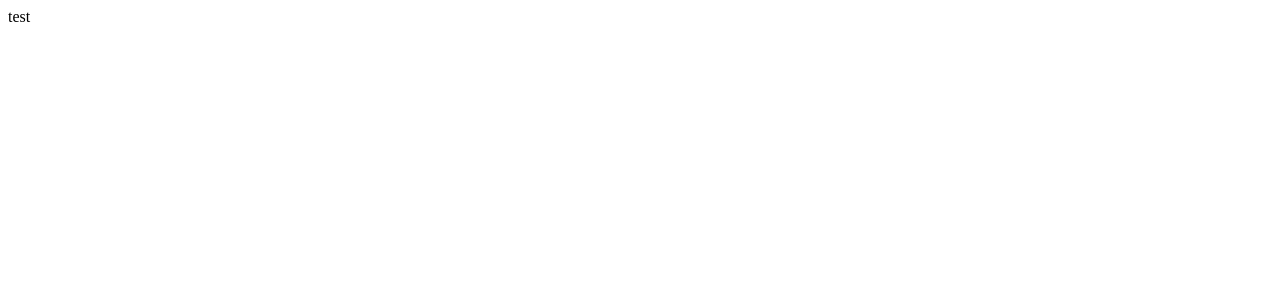
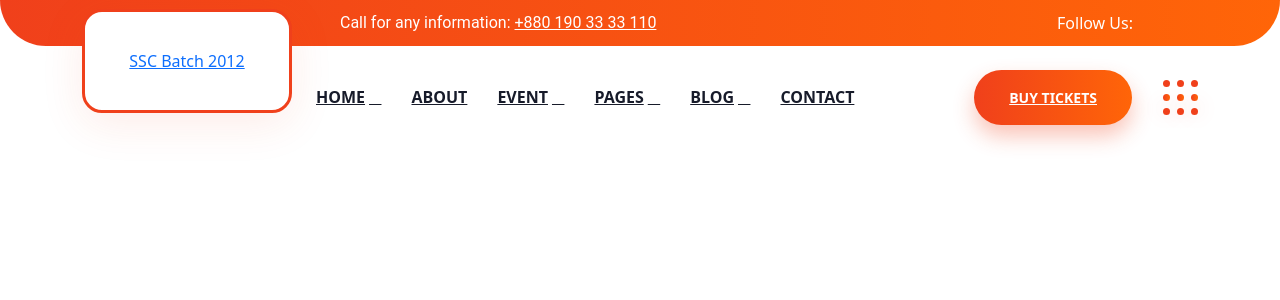
Before and after one commit to wapborhan/batch-2012, a React (Create React App) app: page / in a window 1280 px wide. Shown: the top 300 px of the page. Built offline with nearby package versions, Linux system fonts and the light colour scheme; a web font is replaced by a local one.

Commit message:
bootstrap add

```diff
--- a/package.json
+++ b/package.json
@@ -6,6 +6,7 @@
     "@testing-library/jest-dom": "^5.16.5",
     "@testing-library/react": "^13.4.0",
     "@testing-library/user-event": "^13.5.0",
+    "bootstrap": "^5.2.2",
     "react": "^18.2.0",
     "react-dom": "^18.2.0",
     "react-scripts": "5.0.1",
--- a/src/App.js
+++ b/src/App.js
@@ -1,5 +1,13 @@
+import Header from "./components/header/Header";
+import Menu from "./components/header/Menu";
+
 function App() {
-  return <div className="App">test</div>;
+  return (
+    <div className="App">
+      <Menu />
+      <Header />
+    </div>
+  );
 }
 
 export default App;
--- /dev/null
+++ b/src/components/header/Header.jsx
@@ -0,0 +1,124 @@
+import React from "react";
+
+const Header = () => {
+  return (
+    <header className="vs-header header-layout3">
+      <div className="header-top d-none d-lg-block">
+        <div className="container">
+          <div className="row align-items-center justify-content-between">
+            <div className="col-auto">
+              <div className="header-links">
+                <ul>
+                  <li>
+                    <i className="fas fa-phone"></i>Call for any information:{" "}
+                    <a href="tel:+8801903333110">+880 190 33 33 110</a>
+                  </li>
+                </ul>
+              </div>
+            </div>
+            <div className="col-auto">
+              <div className="header-links">
+                <span className="header-links-title">Follow Us:</span>
+                <ul>
+                  <li>
+                    <a href="https://facebook.com/">
+                      <i className="fab fa-facebook-f"></i>
+                    </a>
+                  </li>
+                  <li>
+                    <a href="https://twitter.com/">
+                      <i className="fab fa-twitter"></i>
+                    </a>
+                  </li>
+                  <li>
+                    <a href="https://instagram.com/">
+                      <i className="fab fa-instagram"></i>
+                    </a>
+                  </li>
+                  <li>
+                    <a href="https://linkedin.com/">
+                      <i className="fab fa-linkedin-in"></i>
+                    </a>
+                  </li>
+                </ul>
+              </div>
+            </div>
+          </div>
+        </div>
+      </div>
+      <div className="sticky-wrapper">
+        <div className="sticky-active">
+          <div className="container">
+            <div className="row gx-35 align-items-center">
+              <div className="col-auto">
+                <div className="header-logo">
+                  <a href="index.html">
+                    SSC Batch 2012
+                    {/* <!-- <img src="assets/img/logo.png"
+                                        alt="Evona"> --> */}
+                  </a>
+                </div>
+              </div>
+              <div className="col">
+                <div className="row align-items-center justify-content-between">
+                  <div className="col-auto">
+                    <nav className="main-menu menu-style1 d-none d-lg-inline-block">
+                      <ul>
+                        <li className="menu-item-has-children">
+                          <a href="#">Home</a>
+                        </li>
+                        <li>
+                          <a href="#">About</a>
+                        </li>
+                        <li className="menu-item-has-children">
+                          <a href="#">Event</a>
+                        </li>
+                        <li className="menu-item-has-children">
+                          <a href="#">Pages</a>
+                        </li>
+                        <li className="menu-item-has-children">
+                          <a href="#">Blog</a>
+                        </li>
+                        <li>
+                          <a href="#">Contact</a>
+                        </li>
+                      </ul>
+                    </nav>
+                  </div>
+                  <div className="col d-block d-lg-none">
+                    <button type="button" className="vs-menu-toggle">
+                      <i className="far fa-bars"></i> Menu
+                    </button>
+                  </div>
+                  <div className="col-auto d-none d-lg-block">
+                    <div className="header-button">
+                      <button
+                        type="button"
+                        className="searchBoxToggler simple-icon"
+                      >
+                        <i className="far fa-search"></i>
+                      </button>
+                      <a href="#" className="vs-btn d-none d-xl-block">
+                        Buy Tickets
+                      </a>{" "}
+                      <button
+                        type="button"
+                        className="sideMenuToggler custom-icon"
+                      >
+                        <span className="three-square"></span>
+                        <span className="three-square"></span>
+                        <span className="three-square"></span>
+                      </button>
+                    </div>
+                  </div>
+                </div>
+              </div>
+            </div>
+          </div>
+        </div>
+      </div>
+    </header>
+  );
+};
+
+export default Header;
--- /dev/null
+++ b/src/components/header/Menu.jsx
@@ -0,0 +1,48 @@
+import React from "react";
+
+const Menu = () => {
+  return (
+    <div className="vs-menu-wrapper">
+      <div className="vs-menu-area">
+        <button className="vs-menu-toggle">
+          <i className="fal fa-times"></i>
+        </button>
+        <div className="mobile-logo">
+          <a href="index.html">
+            {/* <!-- <img src="assets/img/logo.png" alt="Evona"> --> */}
+            SSC Batch 2012
+          </a>
+        </div>
+        <div className="vs-mobile-menu">
+          <ul>
+            <li className="menu-item-has-children">
+              <a href="#">Home</a>
+            </li>
+            <li>
+              <a href="#">About</a>
+            </li>
+            <li className="menu-item-has-children">
+              <a href="#">Event</a>
+            </li>
+            <li className="menu-item-has-children">
+              <a href="#">Pages</a>
+            </li>
+            <li className="menu-item-has-children">
+              <a href="#">Blog</a>
+            </li>
+            <li>
+              <a href="#">Contact</a>
+            </li>
+          </ul>
+          <div className="fixed-bottom mx-4">
+            <h4>
+              Created By <span className="text-danger">Borhan</span>
+            </h4>
+          </div>
+        </div>
+      </div>
+    </div>
+  );
+};
+
+export default Menu;
--- a/src/index.js
+++ b/src/index.js
@@ -1,6 +1,8 @@
 import React from "react";
 import ReactDOM from "react-dom/client";
 import App from "./App";
+import "./assets/style/style.min.css";
+import "bootstrap/dist/css/bootstrap.min.css";
 import reportWebVitals from "./reportWebVitals";
 
 const root = ReactDOM.createRoot(document.getElementById("root"));
```
Also changed, not shown: 1 other file (tests, documents, lock files or other folders).
